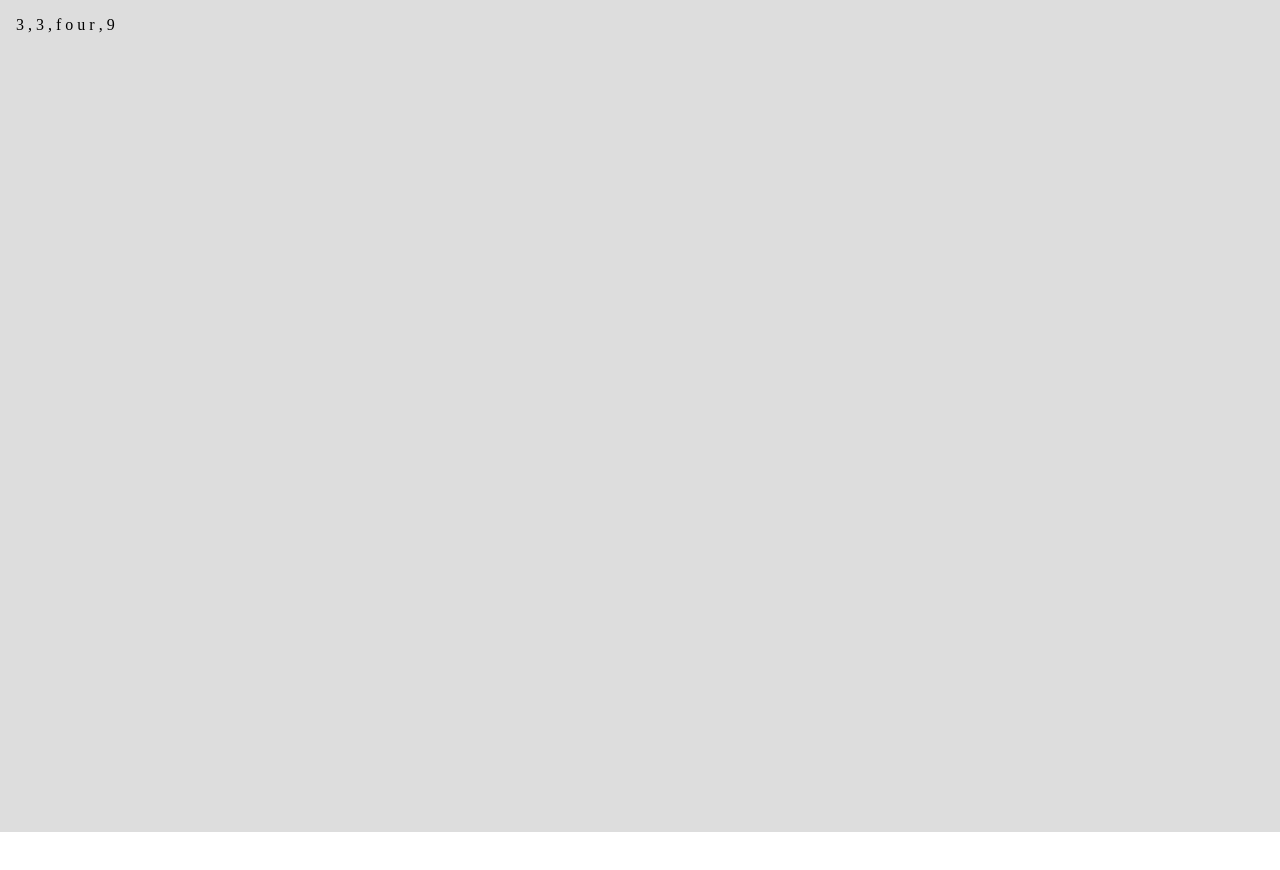
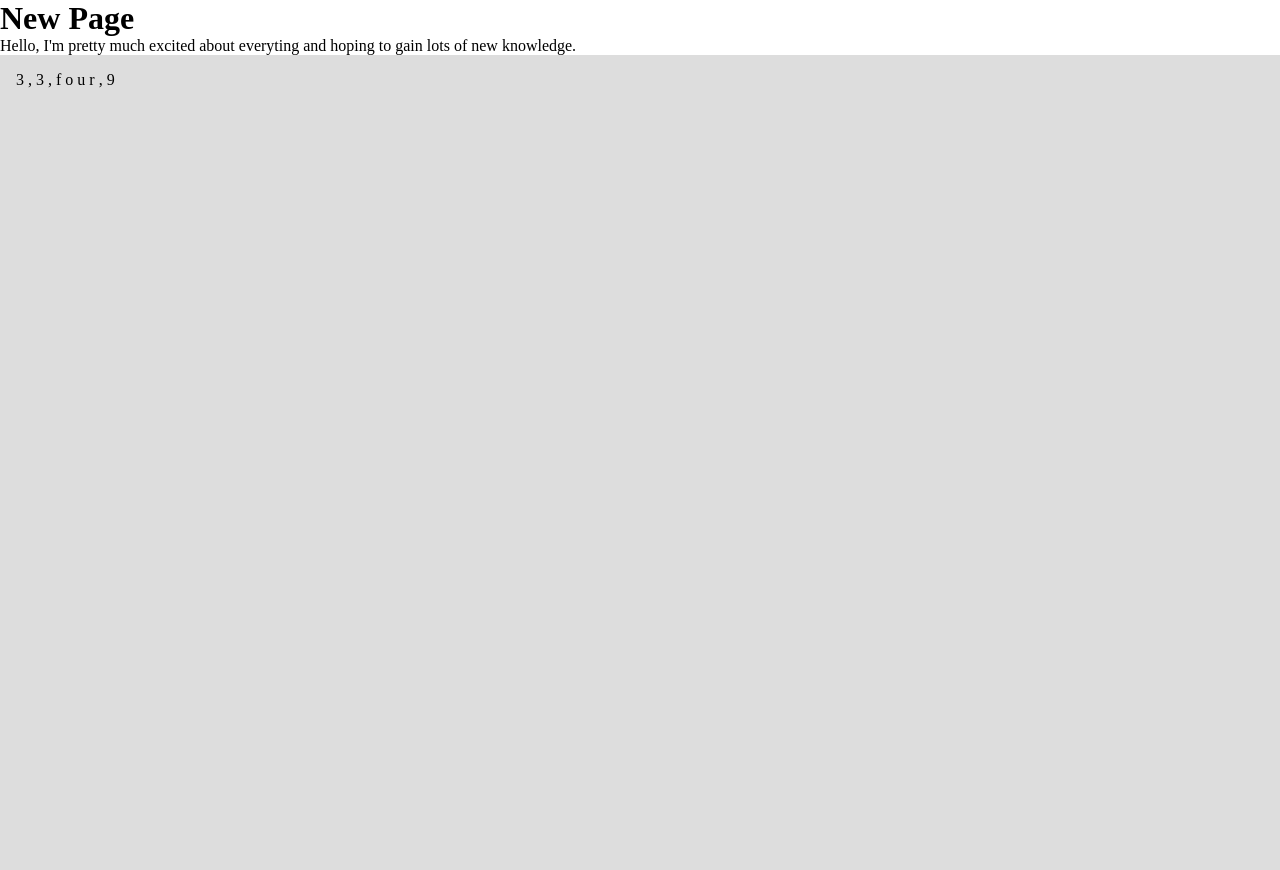
Before and after one commit to Code-the-Dream-School/web-basics-1-week-1-hgulaid, a plain HTML site: page index.html in a window 1280 px wide. Shown: the top 870 px of the page. Before the commit the page ends 832 px from the top, so only its background shows below. Drawn offline with Linux system fonts and the light colour scheme.

Commit message:
added h1 tag, body tag, and div tag

```diff
--- a/index.html
+++ b/index.html
@@ -10,6 +10,10 @@
   <link rel="stylesheet" href="styles.css" type="text/css">
   </head>
   <body>
+  <div>
+  <h1> New Page </h1>
+  <p>Hello, I'm pretty much excited about everyting and hoping to gain  lots of new knowledge.</p>
+</div>
   <div id="target-div"></div>
   <script src="index.js" type="text/javascript"></script>
   </body>
```
